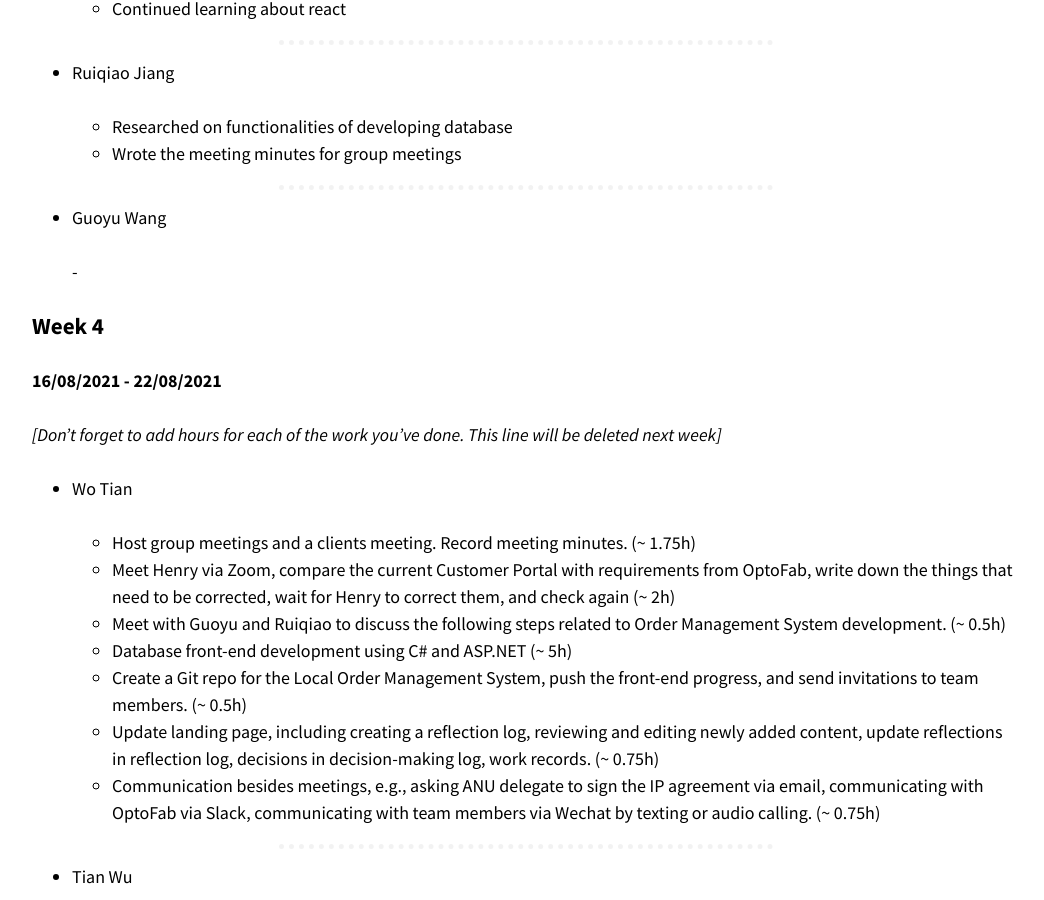
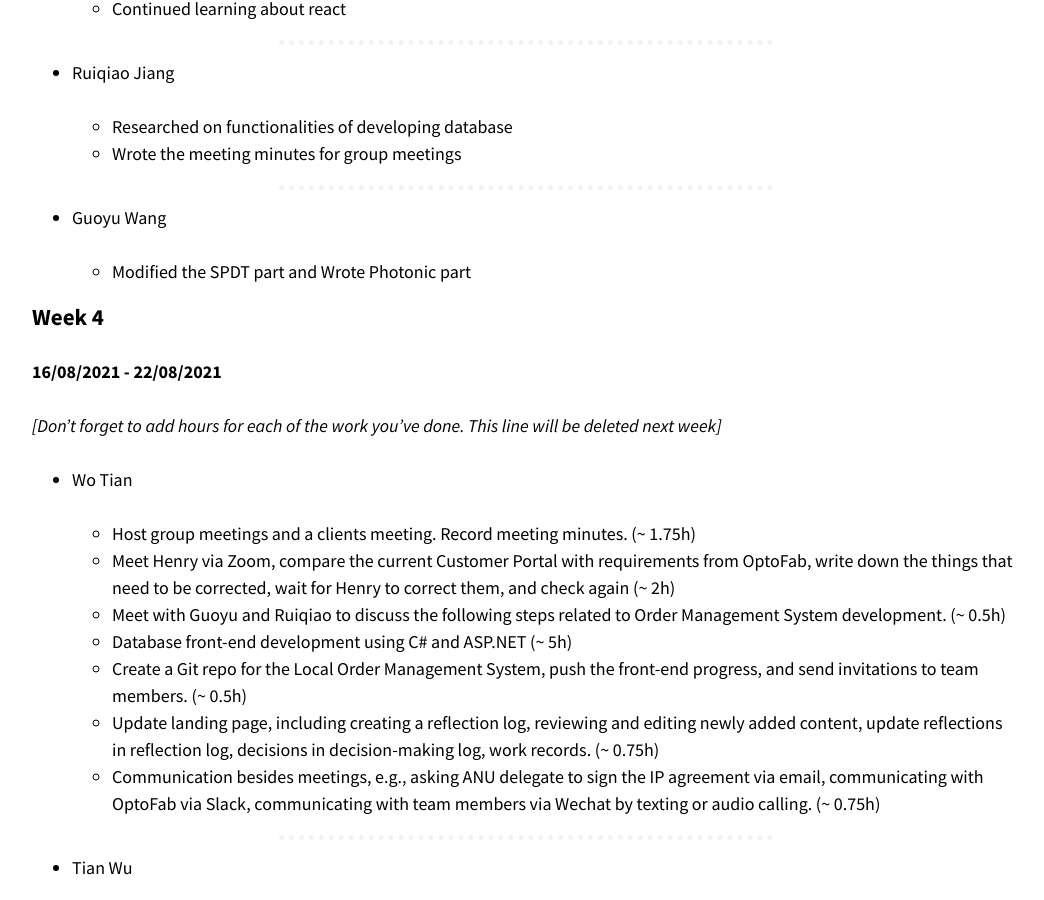
Before and after one commit to optofab/optofab.github.io, a Jekyll site: the page built from logs.md, in a window 1280 px wide and 900 px high, scrolled down 17443 px. Shown: the whole window, without its empty margins (114-1158 px from the left). Built offline with Jekyll 4.4.1, drawn with Linux system fonts in a browser that asks for light colours; nearby versions of some CDN libraries; emoji names are drawn with the system emoji font.

Commit message:
add work records; format texts

```diff
--- a/logs.md
+++ b/logs.md
@@ -346,9 +346,9 @@ Our team:
 
 #### Meeting 7
 
-| Date       | 19/08/2021                                                                    |
-| ---------- | ----------------------------------------------------------------------------- |
-| Time       | 9:00pm - 9:30pm                                                               |
+| Date       | 19/08/2021                         |
+| ---------- | ---------------------------------- |
+| Time       | 9:00pm - 9:30pm                    |
 | Attendance | Wo Tian, Ruiqiao Jiang, Guoyu Wang |
 
 **AGENDA**
@@ -366,7 +366,6 @@ Our team:
 - Guoyu and Ruiqiao will correct their parts of relational schema according to [updated requirements](https://docs.google.com/document/d/1n9Su61qbRqsEeCoD2Dzyc6kWu56wFWV7/edit?usp=sharing&ouid=116842803310347638522&rtpof=true&sd=true).
 - Ruiqiao will create a repo for local order management system on GitHub.
 - Wo will create a prototype for the front-end of local order management system.
-
 
 ### Tutorials
 
@@ -646,7 +645,7 @@ The list number of the following discussion points correspond to the :question:
 
 - Guoyu Wang
 
-  -
+  - Modified the SPDT part and Wrote Photonic part
 
 ### Week 4
 
@@ -663,7 +662,6 @@ _[Don't forget to add hours for each of the work you've done. This line will be
   - Create a Git repo for the Local Order Management System, push the front-end progress, and send invitations to team members. (~ 0.5h)
   - Update landing page, including creating a reflection log, reviewing and editing newly added content, update reflections in reflection log, decisions in decision-making log, work records. (~ 0.75h)
   - Communication besides meetings, e.g., asking ANU delegate to sign the IP agreement via email, communicating with OptoFab via Slack, communicating with team members via Wechat by texting or audio calling. (~ 0.75h)
-
 
 <hr class="hr-dotted">
 
@@ -705,21 +703,21 @@ _[Don't forget to add hours for each of the work you've done. This line will be
 
 ## Desision Making log
 
-| **Index** | **Week** | **Rationale**                                                                                                                                                                                                                                                                                                                                                                                                                                                                                                     | **Decision**                                                                                                                                                                                         | **Agreed by**                                       |
-| --------- | -------- | ------------------------------------------------------------------------------------------------------------------------------------------------------------------------------------------------------------------------------------------------------------------------------------------------------------------------------------------------------------------------------------------------------------------------------------------------------------------------------------------------------------------------------- | ---------------------------------------------------------------------------------------------------------------------------------------------------------------------------------------------------- | --------------------------------------------------- |
-| 1         | 1        | Confluence is too expensive given the current budget. Making a website on GitHub using templates is not too time-consuming.                                                                                                                                                                                                                                                                                                                                                                                                     | Use GitHub to make our landing page this semester.                                                                                                                                                   | All team members.                                   |
-| 2         | 1        | Reflecting on the collaboration last semester, not setting a fixed time for group meetings has caused trouble for some team members.                                                                                                                                                                                                                                                                                                                                                                                            | Setting a fixed time to meet twice a week.                                                                                                                                                           | All team members.                                   |
-| 3         | 1        | Reflecting on our experience from last semester, we think that client meetings should not require all team members to attend, especially given the consideration that all team members have done this project for 1 semester and we all have a better idea of what the clients want now.                                                                                                                                                                                                                                        | Only the project manager meets with clients 1-2 times a week.                                                                                                                                        | All team members and clients.                       |
-| 4         | 1        | Due to the complex nature of physical components that OptoFab is manufacturing, the order placing process is highly dynamic. Since the IT department of RSPhys did not allow us to use React, the website development, especially debugging, is excruciating and the maintenance in the future is going to be hard for the IT department of RSPhys as well. Any tiny change of the UI or functionalities would require coding in multiple similar but different HTML files and create a hassle for the JavaScript part as well. | Need to talk to IT department of RSPhys asap about using React. Inform clients about the importance of giving all requirements at once and make as little change to the functionalities as possible. | All team members.                                   |
-| 5         | 1        | The IT department of RSPhys allowed us to use React. The changes(new requirements) need to be made in so many places that the developers think rewriting the entire website with React is quicker and neater than editing the old one. Clients agreed.                                                                                                                                                                                                                                                                          | Refactor the website using React.                                                                                                                                                                    | All team members, clients, IT department of RSPhys. |
-| 6         | 2        | Reflecting on feedback from the audits last semester, making PowerPoint presentations might be unnecessary work that might even distract us from refining the landing page.                                                                                                                                                                                                                                                                                                                                                     | Very carefully refine landing page for audit. Use the landing page to show our progress instead of PowerPoints.                                                                                      | All team members.                                   |
-| 7         | 4        | Reflecting on feedback from Audit 1, our peers and tutor this semester want to make sure that everyone's voice is heard by letting everyone participate in the tutorials and audits more.                                                                                                                                                                                                                                                                                                                                                     |  We will adjust our approach in the coming tutorials and audits.<br/> 1. The project manager will only be engaging in the Q&A session. Other team members will be in charge of presenting the Audits.  <br/> 2. A reflection log will be created. All team members are going to write down some reflections when appropriate. <br/> 3. Strongly encourage all team members to communicate with the shadow team and Greg on tutorials.                                                                                  | All team members.                                   |
-| 8         | 4        | Reflecting on feedback from Audit 1, The course convenor, our tutor, and our shadow team all think that we should create a reflection log in Audit 1.                                                                                                                                                                                                                                                                                                                                                   |  We will actively listen to other people's advice and improve our documentation by adding a reflection log.                                                                                      | All team members.                                   |
+| **Index** | **Week** | **Rationale**                                                                                                                                                                                                                                                                                                                                                                                                                                                                                                                   | **Decision**                                                                                                                                                                                                                                                                                                                                                                                                                        | **Agreed by**                                       |
+| --------- | -------- | ------------------------------------------------------------------------------------------------------------------------------------------------------------------------------------------------------------------------------------------------------------------------------------------------------------------------------------------------------------------------------------------------------------------------------------------------------------------------------------------------------------------------------- | ----------------------------------------------------------------------------------------------------------------------------------------------------------------------------------------------------------------------------------------------------------------------------------------------------------------------------------------------------------------------------------------------------------------------------------- | --------------------------------------------------- |
+| 1         | 1        | Confluence is too expensive given the current budget. Making a website on GitHub using templates is not too time-consuming.                                                                                                                                                                                                                                                                                                                                                                                                     | Use GitHub to make our landing page this semester.                                                                                                                                                                                                                                                                                                                                                                                  | All team members.                                   |
+| 2         | 1        | Reflecting on the collaboration last semester, not setting a fixed time for group meetings has caused trouble for some team members.                                                                                                                                                                                                                                                                                                                                                                                            | Setting a fixed time to meet twice a week.                                                                                                                                                                                                                                                                                                                                                                                          | All team members.                                   |
+| 3         | 1        | Reflecting on our experience from last semester, we think that client meetings should not require all team members to attend, especially given the consideration that all team members have done this project for 1 semester and we all have a better idea of what the clients want now.                                                                                                                                                                                                                                        | Only the project manager meets with clients 1-2 times a week.                                                                                                                                                                                                                                                                                                                                                                       | All team members and clients.                       |
+| 4         | 1        | Due to the complex nature of physical components that OptoFab is manufacturing, the order placing process is highly dynamic. Since the IT department of RSPhys did not allow us to use React, the website development, especially debugging, is excruciating and the maintenance in the future is going to be hard for the IT department of RSPhys as well. Any tiny change of the UI or functionalities would require coding in multiple similar but different HTML files and create a hassle for the JavaScript part as well. | Need to talk to IT department of RSPhys asap about using React. Inform clients about the importance of giving all requirements at once and make as little change to the functionalities as possible.                                                                                                                                                                                                                                | All team members.                                   |
+| 5         | 1        | The IT department of RSPhys allowed us to use React. The changes(new requirements) need to be made in so many places that the developers think rewriting the entire website with React is quicker and neater than editing the old one. Clients agreed.                                                                                                                                                                                                                                                                          | Refactor the website using React.                                                                                                                                                                                                                                                                                                                                                                                                   | All team members, clients, IT department of RSPhys. |
+| 6         | 2        | Reflecting on feedback from the audits last semester, making PowerPoint presentations might be unnecessary work that might even distract us from refining the landing page.                                                                                                                                                                                                                                                                                                                                                     | Very carefully refine landing page for audit. Use the landing page to show our progress instead of PowerPoints.                                                                                                                                                                                                                                                                                                                     | All team members.                                   |
+| 7         | 4        | Reflecting on feedback from Audit 1, our peers and tutor this semester want to make sure that everyone's voice is heard by letting everyone participate in the tutorials and audits more.                                                                                                                                                                                                                                                                                                                                       | We will adjust our approach in the coming tutorials and audits.<br/> 1. The project manager will only be engaging in the Q&A session. Other team members will be in charge of presenting the Audits. <br/> 2. A reflection log will be created. All team members are going to write down some reflections when appropriate. <br/> 3. Strongly encourage all team members to communicate with the shadow team and Greg on tutorials. | All team members.                                   |
+| 8         | 4        | Reflecting on feedback from Audit 1, The course convenor, our tutor, and our shadow team all think that we should create a reflection log in Audit 1.                                                                                                                                                                                                                                                                                                                                                                           | We will actively listen to other people's advice and improve our documentation by adding a reflection log.                                                                                                                                                                                                                                                                                                                          | All team members.                                   |
 
 ## Reflection log
 
-| **Index** | **Week** | **Reflaction**                                                                                                                                                                                         | **Taker**                                       |
-| --------- | -------- | ------------------------------------------------------------------------------------------------------------------------------------------------------------------------------------------------------------------------------------------------------------------------------------------------------------------------------------------------------------------------------------------------------------------------------------------------------------------------------------------------------------------------------- | ---------------------------------------------------------------------------------------------------------------------------------------------------------------------------------------------------- |
-| 1         | 4        | Our peers and tutor this semester want to make sure that everyone's voice is heard by adding a reflection log and letting everyone participate in the tutorials and audits more. A good team should be adaptable. Therefore we will adjust our approach in the coming tutorials and audits. | Wo Tian |
-| 2         | 4        |  We've got a relatively low score for Reflection on Audit 1. The course convenor, our tutor, and our shadow team all think that we should create a reflection log in Audit 1. <br/> We will actively listen to other people's advice and improve our documentation by adding a reflection log. (See the 8th decision in the decision-making log.) | Wo Tian |
-| 3         | 4        | Received feedback from Many Eyes Process regarding SOW. It would be better if we could write the SOW with more detailed deliverables. | Wo Tian |
+| **Index** | **Week** | **Reflaction**                                                                                                                                                                                                                                                                                                                                   | **Taker** |
+| --------- | -------- | ------------------------------------------------------------------------------------------------------------------------------------------------------------------------------------------------------------------------------------------------------------------------------------------------------------------------------------------------ | --------- |
+| 1         | 4        | Our peers and tutor this semester want to make sure that everyone's voice is heard by adding a reflection log and letting everyone participate in the tutorials and audits more. A good team should be adaptable. Therefore we will adjust our approach in the coming tutorials and audits.                                                      | Wo Tian   |
+| 2         | 4        | We've got a relatively low score for Reflection on Audit 1. The course convenor, our tutor, and our shadow team all think that we should create a reflection log in Audit 1. <br/> We will actively listen to other people's advice and improve our documentation by adding a reflection log. (See the 8th decision in the decision-making log.) | Wo Tian   |
+| 3         | 4        | Received feedback from Many Eyes Process regarding SOW. It would be better if we could write the SOW with more detailed deliverables.                                                                                                                                                                                                            | Wo Tian   |
```
